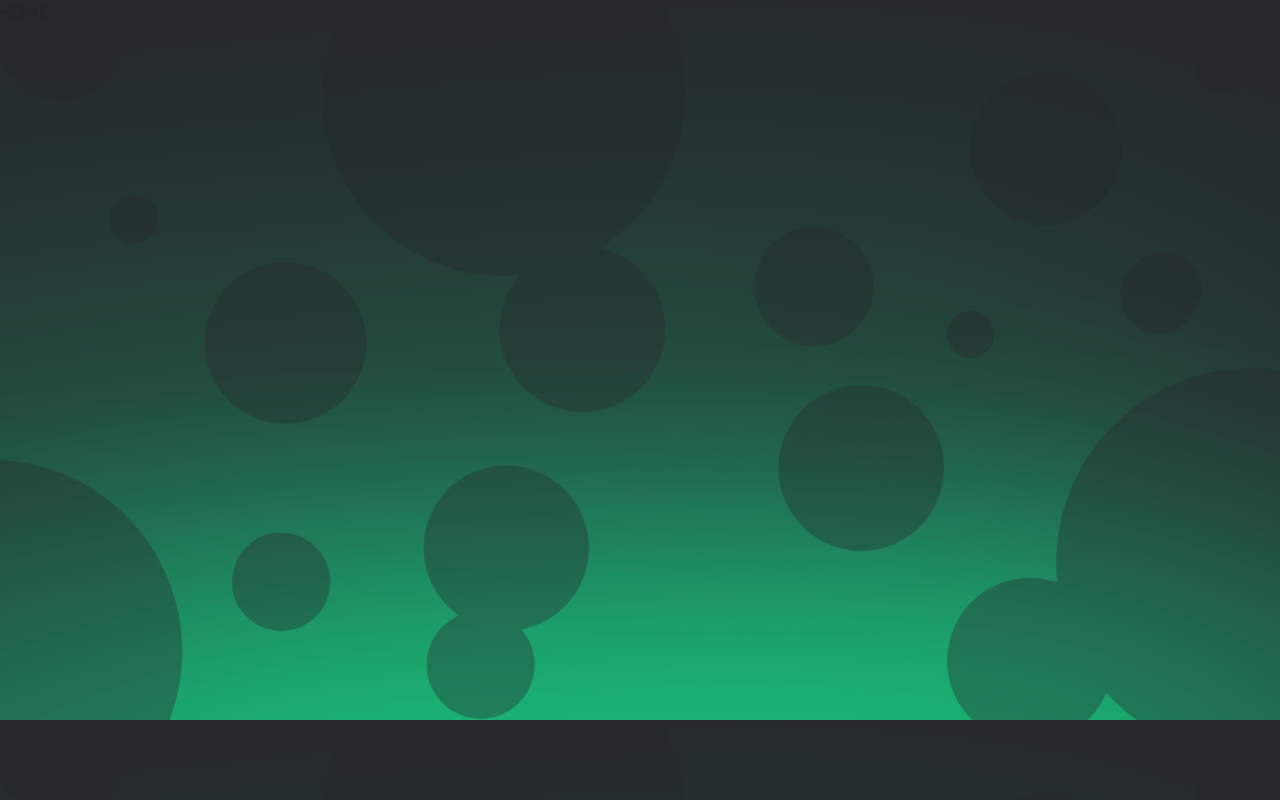
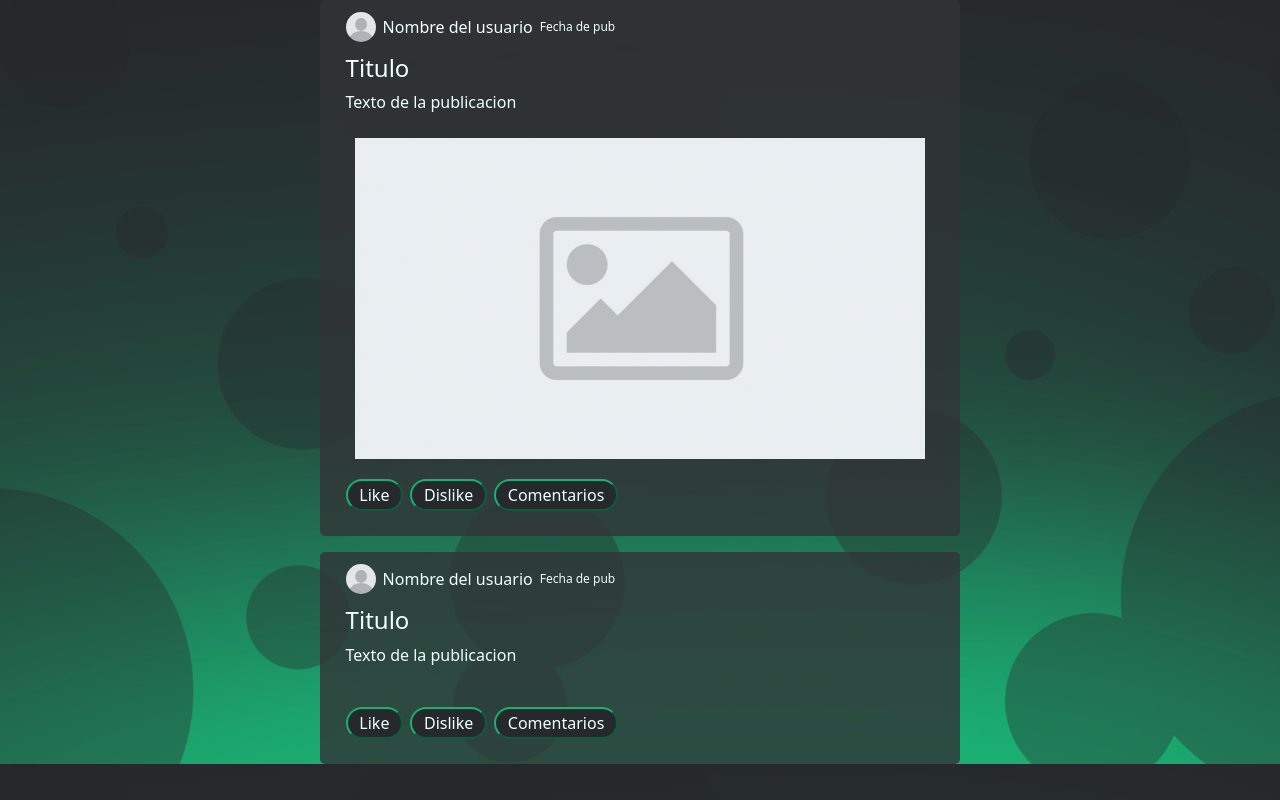
Before and after one commit to EmilioGtz19/Proyecto-Programacion-Web-ll, a React (Create React App) app in the folder pocom/client/: page / in a window 1280 px wide. Built offline with nearby package versions, Linux system fonts and the light colour scheme.

Commit message:
Home Posts
Aqui agrego una base de como hacer los posts asi como unas nuevas paginas de estilos mas generales

```diff
--- a/pocom/client/src/pages/Home.js
+++ b/pocom/client/src/pages/Home.js
@@ -1,12 +1,86 @@
 import React from "react";
-import 'bootstrap/dist/css/bootstrap.min.css';
+import "bootstrap/dist/css/bootstrap.min.css";
+import "../styles/Flexbox.css";
+import "../styles/Posts.css";
 
 const Home = () => {
   return (
-      <div>
-        <p>HOME</p>
+    <div
+      className="flex-container flex-column gap center" /*contenedor de los posts, hacer box rellena*/
+    >
+      <div
+        className="flex-container flex-column post-container white-text no-top-padding" /*Contenedor del contenido*/
+      >
+        <div
+          className="flex-container flex-content-start top-margin"
+          /*Contenedor de la informacion del usuario*/
+        >
+          <img
+            className="post-Userimg "
+            /*Imagen del usuario*/ src={require("../images/pocomDefUser.jpg")}
+            /*alt="Imagen del usuario"*/
+          ></img>
+          <p className="flex-container flex-column horizontal-spacing">
+            Nombre del usuario
+          </p>
+          <p className="flex-container flex-column horizontal-spacing-r small-text">
+            Fecha de pub
+          </p>
+        </div>
+        <div
+          className="top-margin" /*Contenedor de la informacion del contenido e imagenes*/
+        >
+          <h1 className="big-text">Titulo</h1>
+          <p>Texto de la publicacion</p>
+          <div className="flex-container">
+            <img
+              className="post-Image"
+              /*Imagenes*/ src={require("../images/pocomDefImg.png")}
+            ></img>
+          </div>
+        </div>
+        <div className="top-margin" /*Botones de mas acciones*/>
+          <button className="white-text">Like</button>
+          <button className="white-text horizontal-spacing">Dislike</button>
+          <button className="white-text">Comentarios</button>
+        </div>
       </div>
-    );
-  }
+
+      {/*-------*/}
+      <div
+        className="flex-container flex-column post-container white-text no-top-padding" /*Contenedor del contenido*/
+      >
+        <div
+          className="flex-container flex-content-start top-margin"
+          /*Contenedor de la informacion del usuario*/
+        >
+          <img
+            className="post-Userimg "
+            /*Imagen del usuario*/ src={require("../images/pocomDefUser.jpg")}
+            /*alt="Imagen del usuario"*/
+          ></img>
+          <p className="flex-container flex-column horizontal-spacing">
+            Nombre del usuario
+          </p>
+          <p className="flex-container flex-column horizontal-spacing-r small-text">
+            Fecha de pub
+          </p>
+        </div>
+        <div
+          className="top-margin" /*Contenedor de la informacion del contenido e imagenes*/
+        >
+          <h1 className="big-text">Titulo</h1>
+          <p>Texto de la publicacion</p>
+          <img /*Imagenes*/ src=""></img>
+        </div>
+        <div /*Botones de mas acciones*/>
+          <button className="white-text">Like</button>
+          <button className="white-text horizontal-spacing">Dislike</button>
+          <button className="white-text">Comentarios</button>
+        </div>
+      </div>
+    </div>
+  );
+};
 
 export default Home;
--- /dev/null
+++ b/pocom/client/src/styles/Basic.css
@@ -0,0 +1,32 @@
+.white-text {
+  color: azure;
+  font-size: 16px;
+}
+
+.big-text {
+  font-size: 24px;
+}
+
+.small-text {
+  font-size: 12px;
+}
+
+.no-top-margin {
+  margin-top: 0%;
+}
+
+.no-top-padding {
+  padding-top: 0%;
+}
+
+.horizontal-spacing {
+  margin: 0px 7px;
+}
+
+.horizontal-spacing-r {
+  margin: 0px 7px 0px 0px;
+}
+
+.top-margin {
+  margin-top: 2%;
+}
--- /dev/null
+++ b/pocom/client/src/styles/Flexbox.css
@@ -0,0 +1,23 @@
+/* Modificaciones que van a afectar los valores flex */
+
+.flex-container {
+  display: flex;
+  justify-content: center;
+}
+
+.flex-column {
+  flex-direction: column;
+}
+
+.flex-content-start {
+  justify-content: start;
+}
+.flex-content-end {
+  justify-content: end;
+}
+.gap {
+  gap: 1em;
+}
+.center {
+  align-items: center;
+}
--- /dev/null
+++ b/pocom/client/src/styles/Posts.css
@@ -0,0 +1,35 @@
+/* Modificaciones exclusivas para los posts */
+
+.post-container {
+  background-color: rgba(49, 52, 54, 0.8);
+  width: 50%;
+  border-radius: 5px;
+  padding: 2%;
+}
+
+.post-Userimg {
+  border-radius: 50%;
+  height: 30px;
+}
+
+.post-Image {
+  aspect-ratio: auto;
+  max-width: 100%;
+  height: auto;
+
+  padding: 2px;
+  margin: 1%;
+}
+
+button {
+  border-radius: 20px;
+  padding: 2px 2%;
+  background-color: rgb(38, 41, 44);
+  border-color: rgb(27, 176, 115);
+}
+
+button:hover {
+  background-color: rgb(27, 176, 115);
+  color: black;
+  border-color: rgb(38, 41, 44);
+}
```
Also changed, not shown: pocom/client/src/index.js (+7 -6 lines), pocom/client/src/images/pocomDefImg.png (added), pocom/client/src/images/pocomDefUser.jpg (added).
